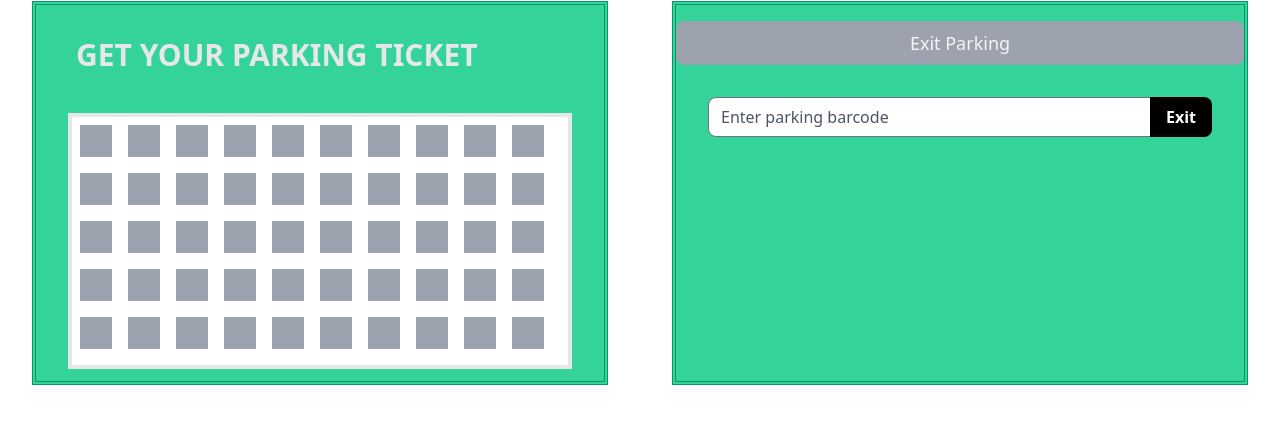
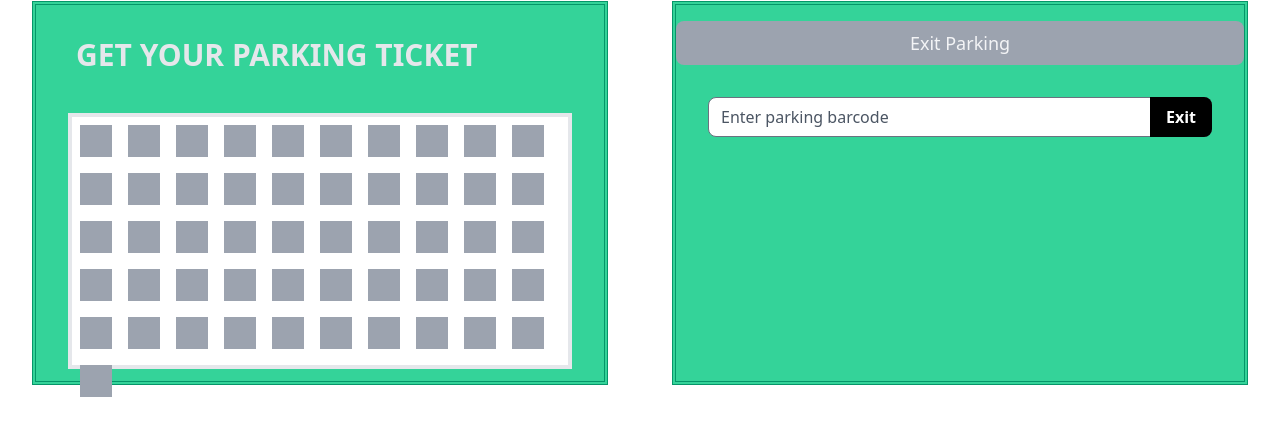
Before and after one commit to Hlulani/parking-sync, a Next.js app: page / in a window 1280 px wide. Shown: the part 167-602 px from the top of the page. Built offline with nearby package versions, Linux system fonts and the light colour scheme.

Commit message:
Added generated barcode functionality along with integating modal

```diff
--- a/components/ParkingSpace.js
+++ b/components/ParkingSpace.js
@@ -1,11 +1,19 @@
 
-function ParkingSpace({space, color, func}) {
-
-    return (
-        <div className = "flex flex-row">
-        <div className={`w-8 h-8 bg-${color}-400 m-2`} onClick={()=>func(space)}></div>
-        </div>
-    );
+function ParkingSpace({ space, color, func, setTicketModal }) {
+  const handleTicketSelection = () => {
+    console.log("spance", space);
+    func(space);
+    debugger;
+    console.log("ínside");
+    setTicketModal((isShown) => !isShown);
+  };
+  return (
+    <div className="flex flex-row">
+      <div
+        className={`w-8 h-8 bg-${color}-400 m-2`}
+        onClick={handleTicketSelection}
+      ></div>
+    </div>
+  );
 }
-
-export default ParkingSpace
+export default ParkingSpace;
--- a/components/Results.js
+++ b/components/Results.js
@@ -1,11 +1,17 @@
 import React, { useState } from "react";
 import ParkingSpace from "./ParkingSpace";
+import TicketModal from './../pages/ticketModal';
 
 function Results({ results = [] }) {
   const [selectSpace, selectedSpaces] = useState();
+  const [selectedBarcode, setSelectedBarcode] = useState("");
+  const [showModal, setTicketModal] = React.useState(false);
 
   const handleClick = (spaceId) => {
     selectedSpaces(spaceId);
+    const barcode = results.find((item, index) => index === spaceId)?.barcode;
+    setSelectedBarcode(barcode);
+    console.log('spaceId', spaceId);
   };
 
   console.log("Changed Results", results);
@@ -19,18 +25,20 @@ function Results({ results = [] }) {
           GET YOUR PARKING TICKET
         </div>
         <div className="border-4  border-solid bg-white w-99 h-64 mx-8 mt-8">
-          <div className="flex flex-row flex-wrap">
-            {results.map((space) => {
+          <div className="flex flex-row flex-wrap" >
+            {results.map(({barcode ,index}) => {
+              console.log({barcode})
               let color = "gray";
-              if (selectSpace === space) {
+              if (selectSpace === index) {
                 color = "yellow";
               }
               return (
                 <ParkingSpace
-                  key={space}
+                  key={index}
                   color={color}
                   func={handleClick}
-                  space={space}
+                  space={index}
+                  setTicketModal={setTicketModal}
                 />
               );
             })}
@@ -59,25 +67,9 @@ function Results({ results = [] }) {
             Exit
           </button>
         </div>
+      </div>
+      <TicketModal showModal={showModal} setTicketModal={setTicketModal} barcode={selectedBarcode}/>
 
-        {/* <div className="relative text-gray-700">
-          <input
-            type="text"
-            placeholder="Enter parking barcode"
-            className="focus:outline-none focus:ring focus:border-blue-300 mt-8 mr-8 mb-8 ml-8 align-middle rounded-lg h-10"
-          />
-          <input
-            className="w-full h-10 pl-3 pr-8 text-base placeholder-gray-600 border rounded-lg focus:shadow-outline"
-            type="text"
-            placeholder="Enter parking barcode"
-          />
-
-          <button className="absolute inset-y-0 right-0 flex items-center px-4 font-bold text-white bg-indigo-600 rounded-r-lg hover:bg-indigo-500 focus:bg-indigo-700">
-            Exit
-          </button>
-        </div> */}
-      </div>
-      {/* <div className="border-r-4 border-indigo-600 ..."></div> */}
     </div>
   );
 }
--- a/package.json
+++ b/package.json
@@ -18,6 +18,7 @@
     "react-alert": "^7.0.3",
     "react-alert-template-basic": "^1.0.2",
     "react-dom": "17.0.2",
+    "react-router-config": "^5.1.1",
     "react-s-alert": "^1.4.1"
   },
   "devDependencies": {
--- a/pages/barcodeComponent.js
+++ b/pages/barcodeComponent.js
@@ -1,9 +1,9 @@
 import React from 'react';
 import { useBarcode } from '@createnextapp/react-barcode';
 
-function BarcodeComponent() {
+function BarcodeComponent({barcode}) {
   const { inputRef } = useBarcode({
-    value: '288200674800',
+    value: barcode,
     options: {
       background: '#ccffff',
     }
--- a/pages/index.js
+++ b/pages/index.js
@@ -1,19 +1,18 @@
-import Head from 'next/head'
-import Header from '../components/Header'
-import Results from './../components/Results';
+import Head from "next/head";
+import Header from "../components/Header";
+import Results from "./../components/Results";
 
 export default function Home() {
-
   const generateSpaceId = () => {
     const element = [];
-    for (let index = 0; index < 50; index++) {
-      element.push(index);
-
+    for (let index = 0; index < 51; index++) {
+      element.push({
+        barcode: generate(12),
+        index,
+      });
     }
-
     return element;
-  }
-
+  };
   return (
     <div>
       <Head>
@@ -21,9 +20,19 @@ export default function Home() {
         <link rel="icon" href="/favicon.ico" />
       </Head>
       <Header />
-      <Results
-      results={generateSpaceId()}
-      />
+      <Results results={generateSpaceId()} />
     </div>
-  )
+  );
 }
+
+function generate(n) {
+  var add = 1,
+    max = 12 - add;
+  if (n > max) {
+    return generate(max) + generate(n - max);
+  }
+  max = Math.pow(10, n + add);
+  var min = max / 10;
+  var number = Math.floor(Math.random() * (max - min + 1)) + min;
+  return ("" + number).substring(add);
+}
--- a/pages/ticketModal.js
+++ b/pages/ticketModal.js
@@ -3,18 +3,9 @@ import BarcodeComponent from "./barcodeComponent";
 import Image from "next/image";
 import parking from "../img/parking-2.png";
 
-function TicketModal() {
-  const [showModal, setShowModal] = React.useState(false);
-
+function TicketModal({showModal, setTicketModal, barcode }) {
   return (
     <>
-      <button
-        className="bg-pink-500 text-white active:bg-pink-600 font-bold uppercase text-sm px-6 py-3 rounded shadow hover:shadow-lg outline-none focus:outline-none mr-1 mb-1 ease-linear transition-all duration-150"
-        type="button"
-        onClick={() => setShowModal(true)}
-      >
-        Open regular modal
-      </button>
       {showModal ? (
         <>
           <div className="justify-center items-center flex overflow-x-hidden overflow-y-auto fixed inset-0 z-50 outline-none focus:outline-none">
@@ -28,7 +19,7 @@ function TicketModal() {
                   </h3>
                   <button
                     className="p-1 ml-auto bg-transparent border-0 text-black opacity-5 float-right text-3xl leading-none font-semibold outline-none focus:outline-none"
-                    onClick={() => setShowModal(false)}
+                    onClick={() => setTicketModal(false)}
                   >
                     <span className="bg-transparent text-black opacity-5 h-6 w-6 text-2xl block outline-none focus:outline-none">
                       ×
@@ -55,24 +46,23 @@ function TicketModal() {
                    From: 16.10.2021 02:49
                   </p>
 
-                  <BarcodeComponent />
+                  <BarcodeComponent barcode={barcode}/>
                 </div>
                 {/*footer*/}
                 <div className="flex items-center justify-end p-6 border-t border-solid border-blueGray-200 rounded-b">
                   <button
                     className="text-red-500 background-transparent font-bold uppercase px-6 py-2 text-sm outline-none focus:outline-none mr-1 mb-1 ease-linear transition-all duration-150"
                     type="button"
-                    onClick={() => setShowModal(false)}
+                    onClick={() => setTicketModal(false)}
                   >
                     Close
                   </button>
                   <button
-                    // className="bg-emerald-500 text-white active:bg-emerald-600 font-bold uppercase text-sm px-6 py-3 rounded shadow hover:shadow-lg outline-none focus:outline-none mr-1 mb-1 ease-linear transition-all duration-150"
                     className="block w-full bg-yellow-400 hover:bg-yellow-300 p-4 rounded text-yellow-900 hover:text-yellow-800 transition duration-300"
                     type="button"
-                    onClick={() => setShowModal(false)}
+                    onClick={() => setTicketModal(false)}
                   >
-                    Save Changes
+                   Proceed to Payments
                   </button>
                 </div>
               </div>
```
Also changed, not shown: 1 other file (tests, documents, lock files or other folders).
